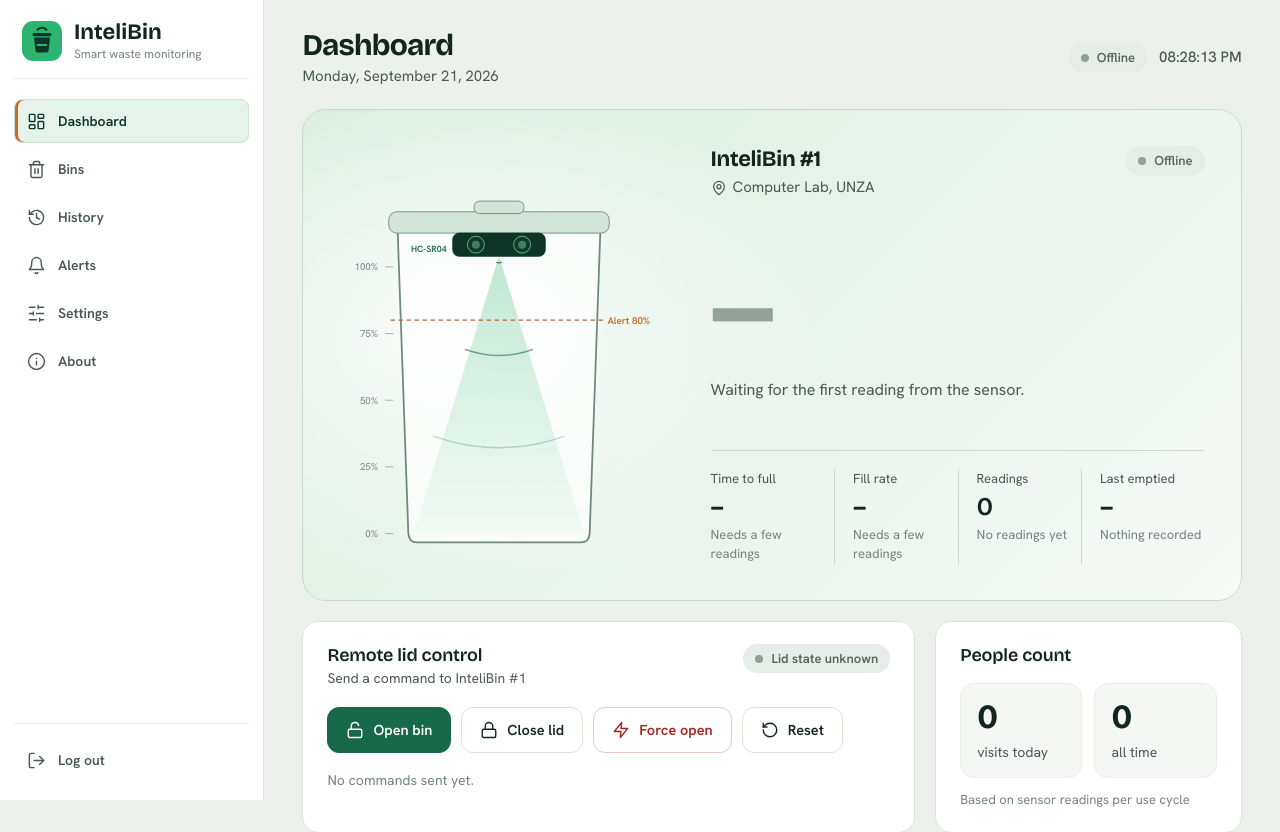
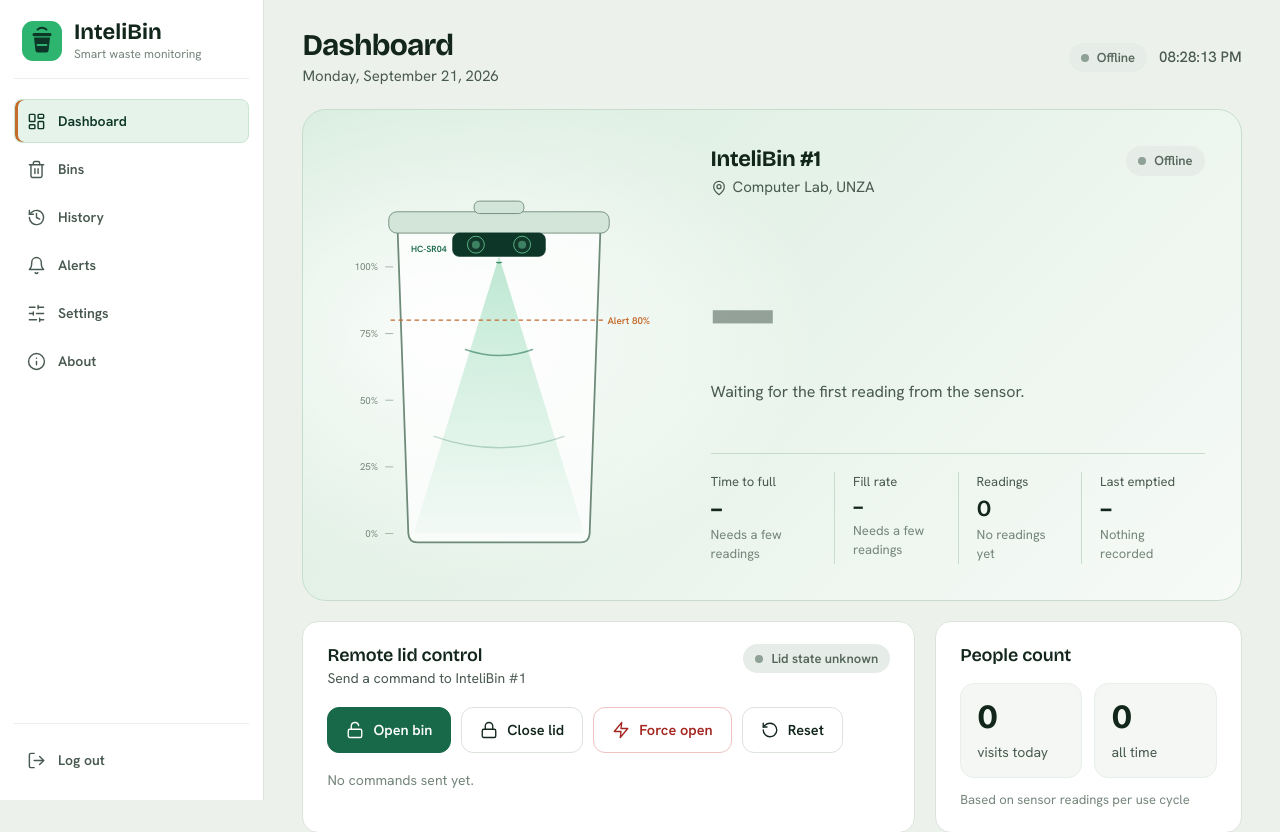
Before and after one commit to Bautis123/FINAL-YEAR-PROJECT-INTELIBIN--A-SMART-WASTE-MANAGEMENT-SYSTEM, a PHP site: page /intelibin/dashboard.php in a window 1280 px wide. Shown: the top 832 px of the page. Run offline with PHP 8.4, Linux system fonts and the light colour scheme; a user stored in the database is signed in; data comes from the database, SQL or seed files in the repository; data that the repository does not hold is empty.

Commit message:
Improve dashboard metric layout

```diff
--- a/assets/css/pages/dashboard.css
+++ b/assets/css/pages/dashboard.css
@@ -97,11 +97,12 @@ body:has(.ib-app){margin:0;padding-bottom:0;background:#EDF1EC;display:block}
 .ib-big small{font-size:.36em;font-weight:500;opacity:.7;margin-left:.08em;letter-spacing:0}
 .ib-hero-read p{margin-top:10px;color:var(--ib-ink-2);font-size:16px}
 .ib-metrics{display:grid;grid-template-columns:repeat(4,minmax(0,1fr));border-top:1px solid var(--ib-hero-line);padding-top:18px}
-.ib-metrics>div{padding-left:18px;border-left:1px solid var(--ib-hero-line)}
+.ib-metrics>div{min-width:0;padding-left:18px;padding-right:18px;border-left:1px solid var(--ib-hero-line);overflow:hidden}
 .ib-metrics>div:first-child{padding-left:0;border-left:0}
 .ib-metrics dt{font-size:13px;color:var(--ib-ink-2)}
-.ib-metrics .ib-v{font:600 clamp(20px,2vw,26px)/1.2 var(--ib-display);letter-spacing:-.015em;margin-top:4px;white-space:nowrap}
-.ib-metrics .ib-s{font-size:13px;color:var(--ib-ink-3);margin-top:2px}
+.ib-metrics .ib-v{max-width:100%;font:600 clamp(20px,1.8vw,25px)/1.2 var(--ib-display);letter-spacing:0;margin-top:4px;white-space:nowrap;overflow:hidden;text-overflow:clip}
+.ib-metrics [data-ib="mRate"]{font-size:clamp(18px,1.55vw,23px)}
+.ib-metrics .ib-s{font-size:13px;color:var(--ib-ink-3);margin-top:2px;overflow-wrap:anywhere}
 .ib-row{display:grid;grid-template-columns:minmax(0,2fr) minmax(0,1fr);gap:20px;margin-top:20px}
 .ib-panel{background:var(--ib-surface);border:1px solid var(--ib-line);border-radius:16px;padding:22px 24px;min-width:0}
 .ib-panel-head{display:flex;align-items:flex-start;justify-content:space-between;gap:12px;flex-wrap:wrap}
@@ -187,7 +188,7 @@ body:has(.ib-app){margin:0;padding-bottom:0;background:#EDF1EC;display:block}
   .ib-bin-svg{max-width:300px}
   .ib-metrics{grid-template-columns:repeat(2,minmax(0,1fr));gap:18px 20px}
   .ib-metrics>div,
-.ib-metrics>div:first-child{padding-left:0;border-left:0}
+  .ib-metrics>div:first-child{padding-left:0;padding-right:0;border-left:0}
   .ib-row{grid-template-columns:1fr}
 }
 @media (max-width:960px){
```
